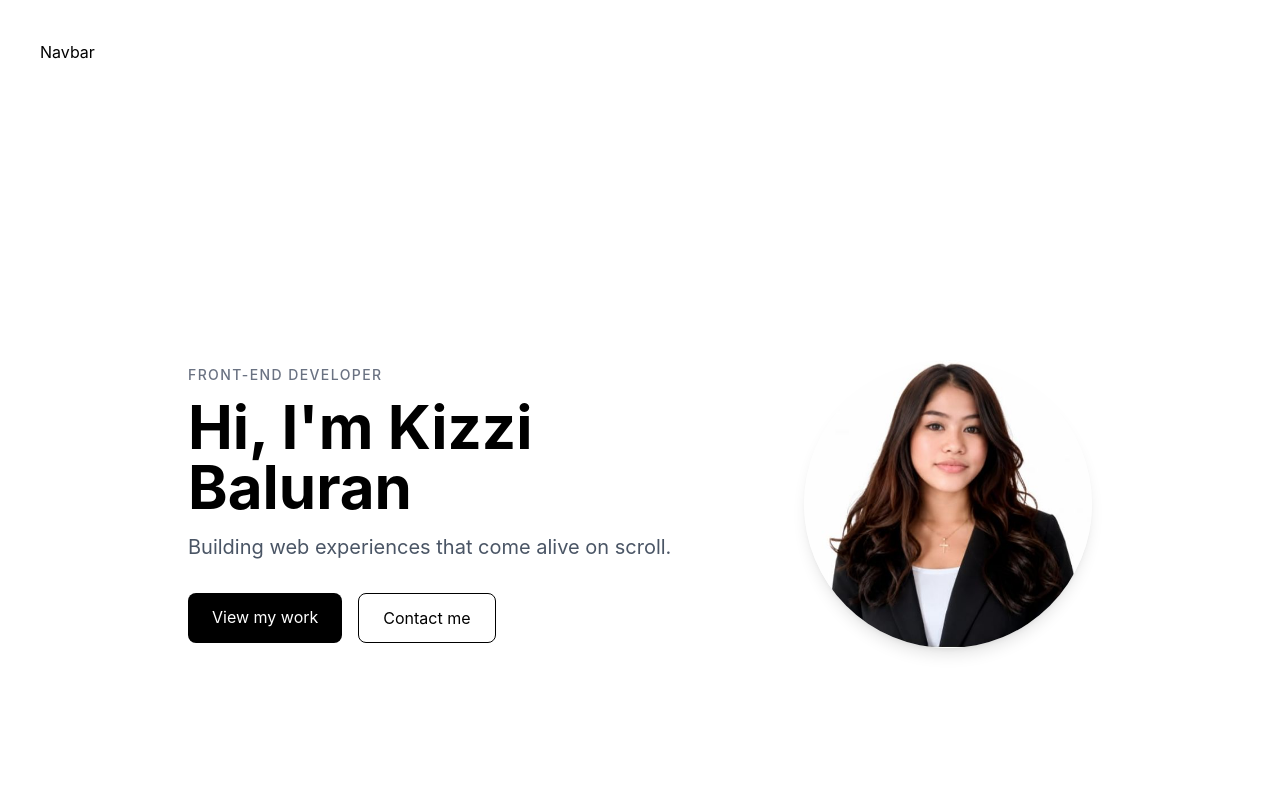
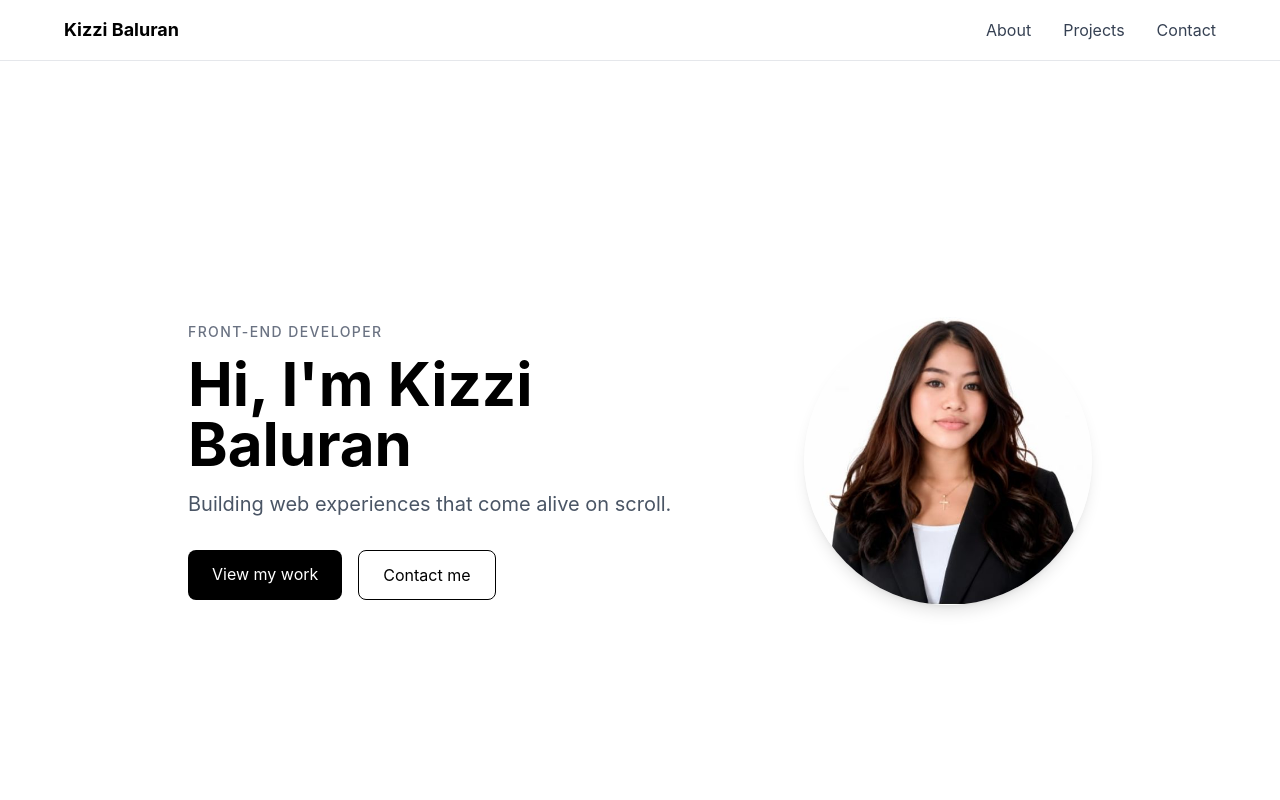
Before and after one commit to kizzibaluran77/kizzi-portfolio, a React (Vite) app: page / in a window 1280 px wide. Shown: the top 800 px of the page. Built offline with nearby package versions, Linux system fonts and the light colour scheme; the HTML template or start-up script is replaced by a standard one.

Commit message:
feat: add responsive Navbar

```diff
--- a/src/components/Navbar.jsx
+++ b/src/components/Navbar.jsx
@@ -1,3 +1,59 @@
-export default function Hero() {
-  return <section className="p-10">Navbar</section>
+import { useState } from 'react'
+
+const links = [
+  { label: 'About', href: '#about' },
+  { label: 'Projects', href: '#projects' },
+  { label: 'Contact', href: '#contact' },
+]
+
+export default function Navbar() {
+  const [open, setOpen] = useState(false)
+
+  return (
+    <header className="sticky top-0 z-50 bg-white/90 backdrop-blur border-b border-gray-200">
+      <nav className="flex items-center justify-between px-6 py-4 md:px-16">
+        <a href="#home" className="text-lg font-bold">
+          Kizzi Baluran
+        </a>
+
+        {/* Desktop links */}
+        <ul className="hidden md:flex gap-8">
+          {links.map((link) => (
+            <li key={link.href}>
+              <a href={link.href} className="text-gray-700 hover:text-black transition">
+                {link.label}
+              </a>
+            </li>
+          ))}
+        </ul>
+
+        {/* Mobile toggle */}
+        <button
+          className="md:hidden p-2"
+          onClick={() => setOpen(!open)}
+          aria-label="Toggle menu"
+          aria-expanded={open}
+        >
+          <span className="block text-2xl leading-none">{open ? '✕' : '☰'}</span>
+        </button>
+      </nav>
+
+      {/* Mobile menu */}
+      {open && (
+        <ul className="md:hidden flex flex-col gap-4 px-6 pb-6">
+          {links.map((link) => (
+            <li key={link.href}>
+              <a
+                href={link.href}
+                onClick={() => setOpen(false)}
+                className="block text-gray-700 hover:text-black"
+              >
+                {link.label}
+              </a>
+            </li>
+          ))}
+        </ul>
+      )}
+    </header>
+  )
 }
--- a/src/index.css
+++ b/src/index.css
@@ -1 +1,9 @@
 @import "tailwindcss";
+
+html {
+  scroll-behavior: smooth;
+}
+
+section[id] {
+  scroll-margin-top: 4rem;
+}
```
